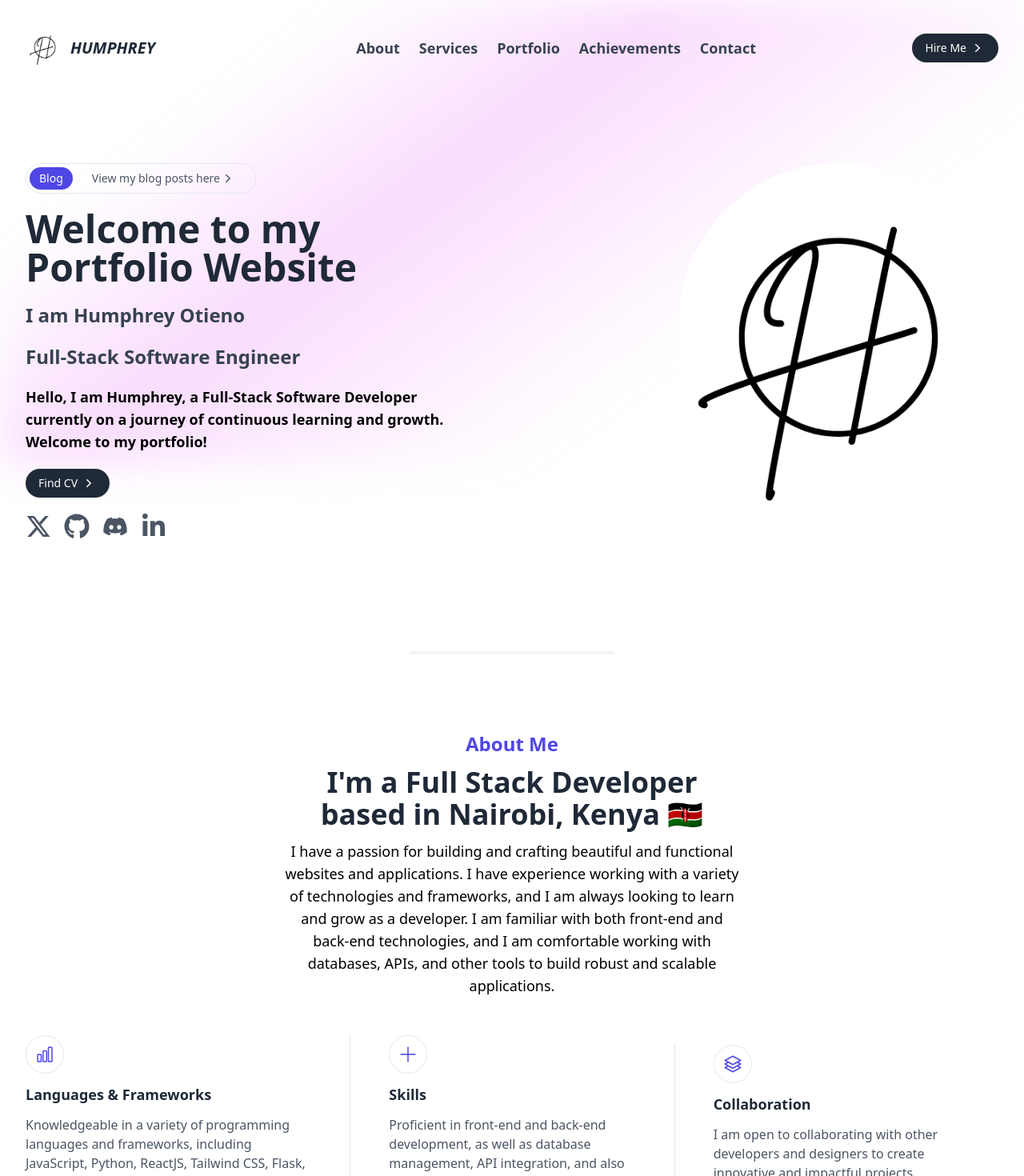
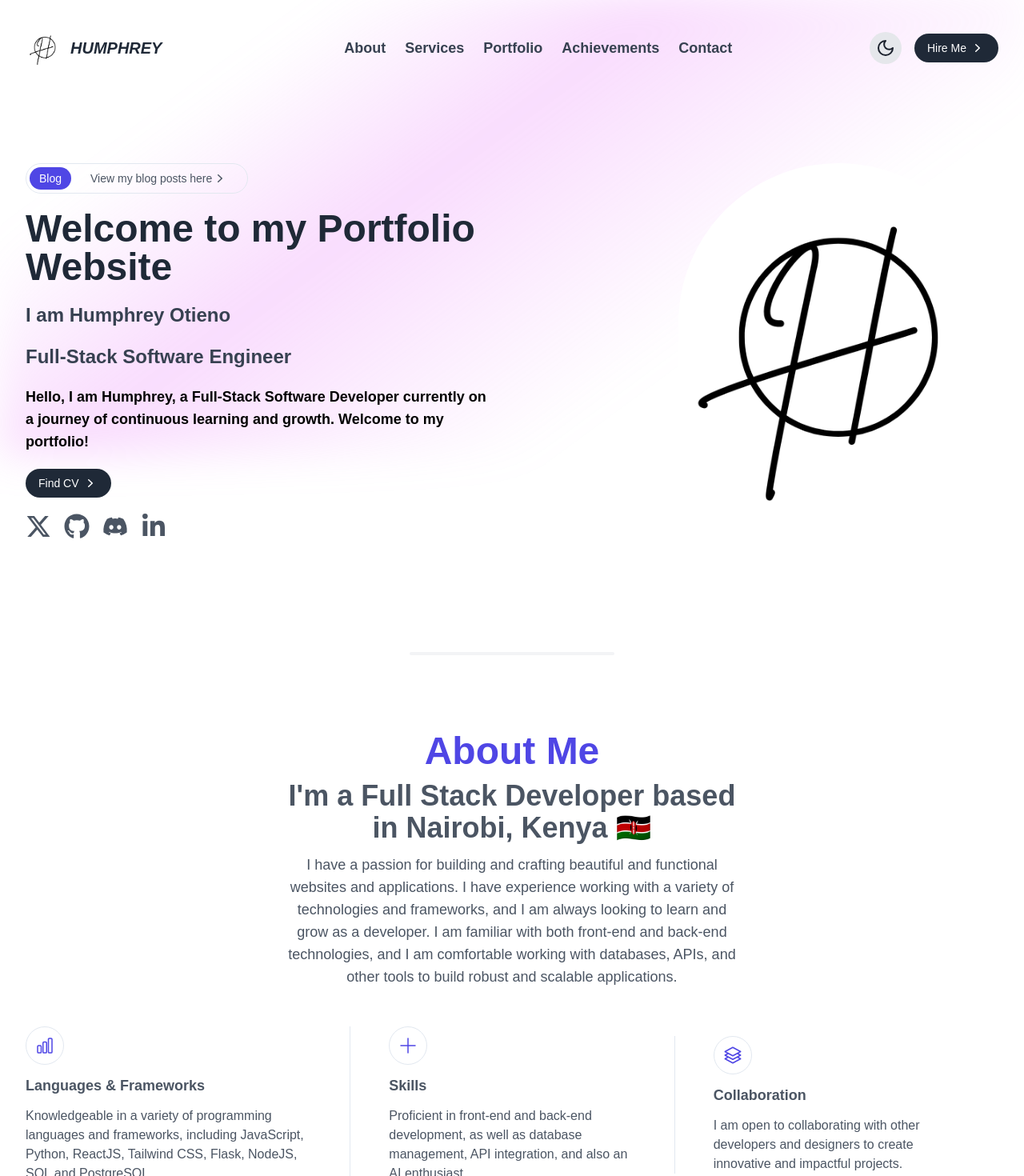
Before and after one commit to humphreyotieno1/Humphrey-Portfolio, a React (Vite) app in the folder client/: page /contact in a window 1280 px wide. Shown: the top 1470 px of the page at 80% size. Built offline with nearby package versions, Linux system fonts and the light colour scheme.

Commit message:
Updated themes(dark and light modes)

```diff
--- a/client/package.json
+++ b/client/package.json
@@ -20,8 +20,9 @@
     "@fortawesome/react-fontawesome": "^0.2.2",
     "@glidejs/glide": "^3.7.1",
     "emailjs-com": "^3.2.0",
-    "framer-motion": "^11.2.12",
+    "framer-motion": "^11.18.2",
     "glidejs": "^2.1.0",
+    "lucide-react": "^0.477.0",
     "react": "^18.3.1",
     "react-countup": "^6.5.3",
     "react-dom": "^18.3.1",
--- a/client/src/components/About.jsx
+++ b/client/src/components/About.jsx
@@ -50,24 +50,24 @@ export default function About() {
   ]
 
   return (
-    <section className="py-14 font-sans justify-center items-center" id="about">
+    <section className="py-14 font-sans dark:bg-gray-900 dark:text-gray-200 justify-center items-center" id="about">
       <div className="max-w-screen-xl mx-auto px-4 text-gray-600 md:px-8">
         <div className="max-w-xl space-y-3 justify-center mx-auto text-center">
-          <motion.h3 className="text-indigo-600 font-semibold text-2xl"
+          <motion.h3 className="text-indigo-600 font-semibold text-5xl"
             initial={{ opacity: 0, y: -20 }}
             animate={{ opacity: 1, y: 0 }}
             transition={{ duration: 0.5 }}
           >
             About Me
           </motion.h3>
-          <motion.p className="text-gray-800 text-3xl font-semibold sm:text-4xl"
+          <motion.p className="dark:bg-gray-900 dark:text-gray-200 text-3xl font-semibold sm:text-4xl"
             initial={{ opacity: 0, y: -50 }}
             animate={{ opacity: 1, y: 0 }}
             transition={{ duration: 0.6 }}
           >
             I'm a Full Stack Developer based in Nairobi, Kenya 🇰🇪
           </motion.p>
-          <motion.p className="text-lg text-black"
+          <motion.p className="text-lg dark:bg-gray-900 dark:text-gray-200"
             initial={{ opacity: 0, y: -20 }}
             animate={{ opacity: 1, y: 0 }}
             transition={{ duration: 0.5 }}
@@ -88,10 +88,10 @@ export default function About() {
                   <div className="w-12 h-12 border text-indigo-600 rounded-full flex items-center justify-center">
                     {item.icon}
                   </div>
-                  <h4 className="text-lg text-gray-800 font-semibold">
+                  <h4 className="text-lg dark:bg-gray-900 dark:text-gray-200 font-semibold">
                     {item.title}
                   </h4>
-                  <p>
+                  <p className="dark:bg-gray-900 dark:text-gray-200">
                     {item.desc}
                   </p>
                 </li>
@@ -118,8 +118,8 @@ export default function About() {
               transition={{ duration: 0.5 }}
             >
               <div className="text-4xl text-indigo-600">{logo.icon}</div>
-              <p className="mt-2 text-sm">{logo.label}</p>
-              <div className="text-lg font-bold mt-1">
+              <p className="mt-2 dark:bg-gray-900 dark:text-gray-200 text-sm">{logo.label}</p>
+              <div className="text-lg dark:bg-gray-900 dark:text-gray-200 font-bold mt-1">
                 {shouldCount ? (
                   <CountUp end={logo.proficiency} duration={5} suffix="%" />
                 ) : (
--- a/client/src/components/Header.jsx
+++ b/client/src/components/Header.jsx
@@ -10,11 +10,13 @@ import Portfolio from './Portfolio';
 import Achievements from './Achievements';
 import Contact from './Contact';
 import Footer from './Footer';
+import { Sun, Moon } from 'lucide-react';
+import { motion } from 'framer-motion';
 
 const Header = () => {
-
   const [state, setState] = useState(false);
   const [isVisible, setIsVisible] = useState(false);
+  const [theme, setTheme] = useState('light');
 
   const navigation = [
     { title: "About", path: "#about" },
@@ -25,6 +27,13 @@ const Header = () => {
   ];
 
   useEffect(() => {
+    const savedTheme = localStorage.getItem('theme');
+    const systemPrefersDark = window.matchMedia('(prefers-color-scheme: dark)').matches;
+
+    const initialTheme = savedTheme || (systemPrefersDark ? 'dark' : 'light');
+    setTheme(initialTheme);
+    document.documentElement.classList.toggle("dark", initialTheme === "dark");
+
     const handleScroll = () => {
       setIsVisible(window.scrollY > 200);
     };
@@ -32,6 +41,13 @@ const Header = () => {
     window.addEventListener('scroll', handleScroll);
     return () => window.removeEventListener('scroll', handleScroll);
   }, []);
+
+  const toggleTheme = () => {
+    const newTheme = theme === 'light' ? 'dark' : 'light';
+    setTheme(newTheme);
+    localStorage.setItem('theme', newTheme);
+    document.documentElement.classList.toggle("dark");
+  };
 
   const scrollToTop = () => {
     window.scrollTo({ top: 0, behavior: 'smooth' });
@@ -42,8 +58,7 @@ const Header = () => {
       const target = e.target;
       if (!target.closest(".menu-btn")) setState(false);
     };
-  }, [])
-
+  }, []);
 
   const Brand = () => (
     <div className="flex items-center justify-between py-5 md:block font-sans font-bold">
@@ -55,14 +70,22 @@ const Header = () => {
           alt="logo"
           className="rounded-full w-12 h-12"
         />
-        <span className="text-xl font-bold text-gray-800 italic">HUMPHREY</span>
+        <span className="text-xl font-bold text-gray-800 dark:text-gray-200 italic">HUMPHREY</span>
       </a>
-      <div className="md:hidden">
-        <button className="menu-btn text-gray-500 hover:text-gray-800"
+      <div className="flex items-center space-x-4">
+        {/* Theme Toggler for Mobile */}
+        <button
+          onClick={toggleTheme}
+          className="md:hidden p-2 rounded-full bg-gray-200 dark:bg-gray-700 hover:bg-gray-300 dark:hover:bg-gray-600"
+        >
+          {theme === 'light' ? <Moon size={24} /> : <Sun size={24} />}
+        </button>
+        {/* Mobile Menu Button */}
+        <button
+          className="menu-btn text-gray-500 hover:text-gray-800 dark:hover:text-gray-200 md:hidden"
           onClick={() => setState(!state)}
         >
-          {
-            state ? (
+          {state ? (
             <svg xmlns="http://www.w3.org/2000/svg" className="h-6 w-6" viewBox="0 0 20 20" fill="currentColor">
               <path fillRule="evenodd" d="M4.293 4.293a1 1 0 011.414 0L10 8.586l4.293-4.293a1 1 0 111.414 1.414L11.414 10l4.293 4.293a1 1 0 01-1.414 1.414L10 11.414l-4.293 4.293a1 1 0 01-1.414-1.414L8.586 10 4.293 5.707a1 1 0 010-1.414z" clipRule="evenodd" />
             </svg>
@@ -70,34 +93,38 @@ const Header = () => {
             <svg xmlns="http://www.w3.org/2000/svg" fill="none" viewBox="0 0 24 24" strokeWidth={1.5} stroke="currentColor" className="w-6 h-6">
               <path strokeLinecap="round" strokeLinejoin="round" d="M3.75 6.75h16.5M3.75 12h16.5m-16.5 5.25h16.5" />
             </svg>
-            )
-          }
+          )}
         </button>
       </div>
     </div>
-  )
+  );
 
   return (
-    <div>
+    <div className="dark:bg-gray-900 dark:text-gray-200">
       <div className='relative font-sans font-bold py-4' id="home">
         {/* Arrow Up Button */}
         {isVisible && (
           <button
             onClick={scrollToTop}
-            className="fixed bottom-5 right-5 p-3 rounded-full bg-gray-800 text-white hover:bg-blue-700 shadow-lg transition-all"
+            className="fixed bottom-5 right-5 p-3 rounded-full bg-gray-800 dark:bg-gray-700 text-white hover:bg-blue-700 shadow-lg transition-all"
             title="Go to Top"
           >
             <FontAwesomeIcon icon={faArrowUp} size="lg" />
           </button>
         )}
 
-        <div className='absolute inset-0 blur-xl h-[580px]' style={{ background: "linear-gradient(143.6deg, rgba(192, 132, 252, 0) 20.79%, rgba(232, 121, 249, 0.26) 40.92%, rgba(204, 171, 238, 0) 70.35%)" }}></div>
+        <motion.div
+          className='absolute inset-0 blur-xl h-[580px]'
+          style={{ background: "linear-gradient(143.6deg, rgba(192, 132, 252, 0) 20.79%, rgba(232, 121, 249, 0.26) 40.92%, rgba(204, 171, 238, 0) 70.35%)" }}
+          animate={{ y: [0, -10, 0] }}
+          transition={{ duration: 5, repeat: Infinity }}
+        ></motion.div>
         <div className='relative'>
           <header>
             <div className={`md:hidden ${state ? "mx-2 pb-5" : "hidden"}`}>
               <Brand />
             </div>
-            <nav className={`pb-5 md:text-sm ${state ? "absolute top-0 inset-x-0 bg-white shadow-lg rounded-xl border mx-2 mt-2 md:shadow-none md:border-none md:mx-0 md:mt-0 md:relative md:bg-transparent" : ""}`}>
+            <nav className={`pb-5 md:text-sm ${state ? "absolute top-0 inset-x-0 bg-white dark:bg-gray-800 shadow-lg rounded-xl border mx-2 mt-2 md:shadow-none md:border-none md:mx-0 md:mt-0 md:relative md:bg-transparent" : ""}`}>
               <div className="gap-x-14 items-center max-w-screen-xl mx-auto px-4 md:flex md:px-8">
                 <Brand />
                 <div className={`flex-1 items-center mt-8 md:mt-0 md:flex ${state ? 'block' : 'hidden'} `}>
@@ -105,7 +132,7 @@ const Header = () => {
                     {
                       navigation.map((item, idx) => {
                         return (
-                          <li key={idx} className="text-gray-700 hover:text-gray-900 text-lg">
+                          <li key={idx} className="text-gray-700 dark:text-gray-200 hover:text-gray-900 dark:hover:text-gray-400 text-lg">
                             <a href={item.path} className="block" onClick={(e) => {
                               e.preventDefault();
                               document.querySelector(item.path).scrollIntoView({ behavior: 'smooth' });
@@ -117,8 +144,11 @@ const Header = () => {
                       })
                     }
                   </ul>
-                  <div className="items-center justify-end mt-6 space-y-6 md:flex md:mt-0">
-                    <a href="#contact" className="flex items-center justify-center gap-x-1 py-2 px-4 text-white font-medium bg-gray-800 hover:bg-blue-700 active:bg-gray-900 rounded-full md:inline-flex">
+                    {/* Theme Toggler for Desktop */}
+                    <button onClick={toggleTheme} className="hidden mr-4 md:block p-2 rounded-full bg-gray-200 dark:bg-gray-700 hover:bg-gray-300 dark:hover:bg-gray-600">
+                      {theme === 'light' ? <Moon size={24} /> : <Sun size={24} />}
+                    </button>
+                    <a href="#contact" className="flex items-center justify-center gap-x-1 py-2 px-4 text-white font-medium bg-gray-800 dark:bg-gray-700 hover:bg-blue-700 active:bg-gray-900 rounded-full md:inline-flex">
                       Hire Me
                       <svg xmlns="http://www.w3.org/2000/svg" viewBox="0 0 20 20" fill="currentColor" className="w-5 h-5">
                         <path fillRule="evenodd" d="M7.21 14.77a.75.75 0 01.02-1.06L11.168 10 7.23 6.29a.75.75 0 111.04-1.08l4.5 4.25a.75.75 0 010 1.08l-4.5 4.25a.75.75 0 01-1.06-.02z" clipRule="evenodd" />
@@ -126,18 +156,17 @@ const Header = () => {
                     </a>
                 </div>
               </div>
-              </div>
             </nav>
           </header>
 
           <section>
-            <div className="max-w-screen-xl mx-auto px-4 py-20 gap-60 text-gray-600 overflow-hidden md:px-8 md:flex">
+            <div className="max-w-screen-xl mx-auto px-4 py-20 gap-60 text-gray-600 dark:text-gray-300 overflow-hidden md:px-8 md:flex">
               <div className='flex-1 md:order-2 order-1'>
                 <img src="/humlogo.png" alt="logo" className="w-full h-auto md:h-[450px] object-cover rounded-full" />
               </div>
 
               <div className='flex-none space-y-5 max-w-xl'>
-                <a href="https://dev.to/banta" className='inline-flex gap-x-6 items-center rounded-full p-1 pr-6 border text-sm font-medium duration-150 hover:bg-white' target='_blank'>
+                <a href="https://dev.to/banta" className='inline-flex gap-x-6 items-center rounded-full p-1 pr-6 border text-sm font-medium duration-150 hover:bg-white dark:hover:bg-gray-800' target='_blank'>
                   <span className='inline-block rounded-full px-3 py-1 bg-indigo-600 text-white'>
                     Blog
                   </span>
@@ -148,18 +177,40 @@ const Header = () => {
                     </svg>
                   </p>
                 </a>
-                <h1 className="text-4xl text-gray-800 font-extrabold sm:text-5xl typewriter">
+                <motion.h1
+                  className="text-4xl text-gray-800 dark:text-gray-200 font-extrabold sm:text-5xl typewriter"
+                  initial={{ opacity: 0, y: 20 }}
+                  animate={{ opacity: 1, y: 0 }}
+                  transition={{ duration: 1 }}
+                >
                   Welcome to my Portfolio Website
-                </h1>
-                <h3 className="text-2xl text-gray-700 typewriter">I am Humphrey Otieno</h3>
-                <h4 className="text-2xl text-gray-700 typewriter">
+                </motion.h1>
+                <motion.h3
+                  className="text-2xl text-gray-700 dark:text-gray-300 typewriter"
+                  initial={{ opacity: 0, y: 20 }}
+                  animate={{ opacity: 1, y: 0 }}
+                  transition={{ duration: 1, delay: 0.5 }}
+                >
+                  I am Humphrey Otieno
+                </motion.h3>
+                <motion.h4
+                  className="text-2xl text-gray-700 dark:text-gray-300 typewriter"
+                  initial={{ opacity: 0, y: 20 }}
+                  animate={{ opacity: 1, y: 0 }}
+                  transition={{ duration: 1, delay: 1 }}
+                >
                   Full-Stack Software Engineer
-                </h4>
-                <p className="text-lg text-black">
+                </motion.h4>
+                <motion.p
+                  className="text-lg text-black dark:text-gray-300"
+                  initial={{ opacity: 0, y: 20 }}
+                  animate={{ opacity: 1, y: 0 }}
+                  transition={{ duration: 1, delay: 1.5 }}
+                >
                   Hello, I am Humphrey, a Full-Stack Software Developer currently on a journey of continuous learning and growth. Welcome to my portfolio!
-                </p>
+                </motion.p>
                 <div className='flex items-center gap-x-3 sm:text-sm'>
-                  <a href="https://www.canva.com/design/DAGGjSAQwM4/IewDoLplWB8uSfiZmioiyw/edit?utm_content=DAGGjSAQwM4&utm_campaign=designshare&utm_medium=link2&utm_source=sharebutton" className="flex items-center justify-center gap-x-1 py-2 px-4 text-white font-medium bg-gray-800 duration-150 hover:bg-blue-700 active:bg-gray-900 rounded-full md:inline-flex">
+                  <a href="https://www.canva.com/design/DAGGjSAQwM4/IewDoLplWB8uSfiZmioiyw/edit?utm_content=DAGGjSAQwM4&utm_campaign=designshare&utm_medium=link2&utm_source=sharebutton" className="flex items-center justify-center gap-x-1 py-2 px-4 text-white font-medium bg-gray-800 dark:bg-gray-700 duration-150 hover:bg-blue-700 active:bg-gray-900 rounded-full md:inline-flex">
                     Find CV
                     <svg xmlns="http://www.w3.org/2000/svg" viewBox="0 0 20 20" fill="currentColor" className="w-5 h-5">
                       <path fillRule="evenodd" d="M7.21 14.77a.75.75 0 01.02-1.06L11.168 10 7.23 6.29a.75.75 0 111.04-1.08l4.5 4.25a.75.75 0 010 1.08l-4.5 4.25a.75.75 0 01-1.06-.02z" clipRule="evenodd" />
@@ -167,16 +218,16 @@ const Header = () => {
                   </a>
                 </div>
                 <div className="flex gap-x-4 mt-6">
-                  <a href="https://x.com/_Banta__" className="text-black-500 hover:text-gray-800" target="_blank">
+                  <a href="https://x.com/_Banta__" className="text-black-500 hover:text-gray-800 dark:hover:text-gray-400" target="_blank">
                     <FontAwesomeIcon icon={faXTwitter} className="size-8" />
                   </a>
-                  <a href="https://github.com/humphreyotieno1" className="text-black-500 hover:text-gray-800" target="_blank">
+                  <a href="https://github.com/humphreyotieno1" className="text-black-500 hover:text-gray-800 dark:hover:text-gray-400" target="_blank">
                     <FontAwesomeIcon icon={faGithub} className="size-8" />
                   </a>
-                  <a href="https://discordapp.com/users/1150702066721890336" className="text-black-500 hover:text-gray-800" target="_blank">
+                  <a href="https://discordapp.com/users/1150702066721890336" className="text-black-500 hover:text-gray-800 dark:hover:text-gray-400" target="_blank">
                     <FontAwesomeIcon icon={faDiscord} className="size-8" />
                   </a>
-                  <a href="https://www.linkedin.com/in/humphrey-otieno" className="text-black-500 hover:text-gray-800" target="_blank">
+                  <a href="https://www.linkedin.com/in/humphrey-otieno" className="text-black-500 hover:text-gray-800 dark:hover:text-gray-400" target="_blank">
                     <FontAwesomeIcon icon={faLinkedinIn} className="size-8" />
                   </a>
                 </div>
@@ -186,24 +237,23 @@ const Header = () => {
         </div>
       </div>
 
-
-      <hr className="w-64 h-1 mx-auto my-4 bg-gray-100 border-0 rounded md:my-10 dark:bg-gray-300"></hr>
+      <hr className="w-64 h-1 mx-auto my-4 bg-gray-100 border-0 rounded md:my-10 dark:bg-gray-700"></hr>
       <About className="moving-dots" />
 
-      <hr className="w-64 h-1 mx-auto my-4 bg-gray-100 border-0 rounded md:my-10 dark:bg-gray-300"></hr>
+      <hr className="w-64 h-1 mx-auto my-4 bg-gray-100 border-0 rounded md:my-10 dark:bg-gray-700"></hr>
       <Services />
 
-      <hr className="w-64 h-1 mx-auto my-4 bg-gray-100 border-0 rounded md:my-10 dark:bg-gray-300"></hr>
+      <hr className="w-64 h-1 mx-auto my-4 bg-gray-100 border-0 rounded md:my-10 dark:bg-gray-700"></hr>
       <Portfolio />
 
-      <hr className="w-64 h-1 mx-auto my-4 bg-gray-100 border-0 rounded md:my-10 dark:bg-gray-300"></hr>
+      <hr className="w-64 h-1 mx-auto my-4 bg-gray-100 border-0 rounded md:my-10 dark:bg-gray-700"></hr>
       <Achievements />
 
-      <hr className="w-64 h-1 mx-auto my-4 bg-gray-100 border-0 rounded md:my-10 dark:bg-gray-300"></hr>
+      <hr className="w-64 h-1 mx-auto my-4 bg-gray-100 border-0 rounded md:my-10 dark:bg-gray-700"></hr>
       <Contact />
 
       <Footer />
     </div>
-  )
-}
+  );
+};
 export default Header;
--- a/client/src/components/Portfolio.jsx
+++ b/client/src/components/Portfolio.jsx
@@ -37,10 +37,10 @@ export default function Portfolio() {
       {/* Container */}
       <div className="mx-auto w-full max-w-7xl px-5 pt-4 pb-4 md:px-10 md:py-20 font-sans" id="portfolio">
         {/* Title */}
-        <h2 className="text-center text-2xl text-indigo-600 font-bold md:text-2xl">
+        <h2 className="text-center text-5xl text-indigo-600 font-bold md:text-5xl">
           My Projects
         </h2>
-        <p className="msm:text-base mb-8 mt-4 text-center text-lg text-black md:mb-12 lg:mb-16 justify-center items-center mx-auto max-w-xl space-y-3">
+        <p className="msm:text-base mb-8 mt-4 text-center text-lg dark:bg-gray-900 dark:text-gray-200 md:mb-12 lg:mb-16 justify-center items-center mx-auto max-w-xl space-y-3">
           Here are some of the projects I have worked on. Click on the images to view the live sites.
         </p>
         {/* Content */}
@@ -63,7 +63,7 @@ export default function Portfolio() {
                   <p className="text-xs sm:text-xl">{project.name}</p>
                 </div>
               </a>
-              <p className="text-lg text-black pb-8">{project.description}</p>
+              <p className="text-lg dark:bg-gray-900 dark:text-gray-200 pb-8">{project.description}</p>
             </div>
           ))}
         </div>
--- a/client/src/index.css
+++ b/client/src/index.css
@@ -4,8 +4,29 @@
 @tailwind components;
 @tailwind utilities;
 
+:root {
+  --foreground-rgb: 0, 0, 0;
+  --background-start-rgb: 214, 219, 220;
+  --background-end-rgb: 255, 255, 255;
+}
+
+@media (prefers-color-scheme: dark) {
+  :root {
+    --foreground-rgb: 255, 255, 255;
+    --background-start-rgb: 0, 0, 0;
+    --background-end-rgb: 0, 0, 0;
+  }
+}
+
 body {
   font-family: 'Roboto', sans-serif;
+  color: rgb(var(--foreground-rgb));
+  background-color: #fff;
+}
+
+[data-theme="dark"] body {
+  background-color: #000;
+  color: #fff;
 }
 
 .fixed {
--- a/client/tailwind.config.js
+++ b/client/tailwind.config.js
@@ -1,10 +1,21 @@
+const { background } = require("@chakra-ui/react");
+
 module.exports = {
   content: [
     "./index.html",
     "./src/**/*.{js,ts,jsx,tsx}",
   ],
+  darkMode: "class",
   theme: {
-    extend: {},
+    extend: {
+      fontFamily: {
+        sans: ["Poppins", "sans-serif"],
+      },
+      colors: {
+        background: "var(--background)",
+        foreground: "var(--foreground)",
+      }
+    },
   },
   plugins: [],
 }
```
Also changed, not shown: client/src/components/Achievements.jsx (+4 -4 lines), client/src/components/Contact.jsx (+5 -5 lines), client/src/components/Services.jsx (+5 -5 lines), 1 other file (tests, documents, lock files or other folders). Lines whose indentation alone changed are shown as unchanged.
